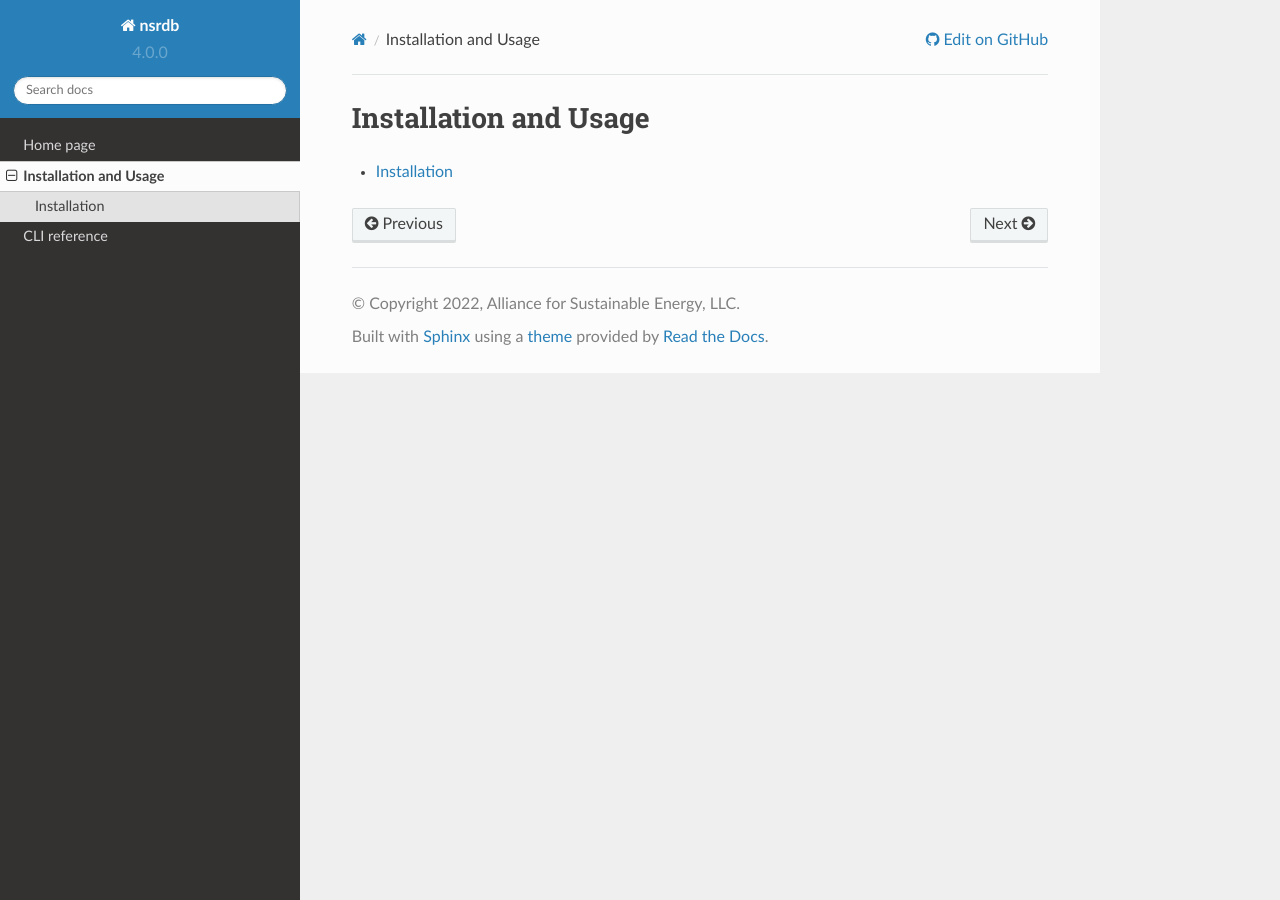
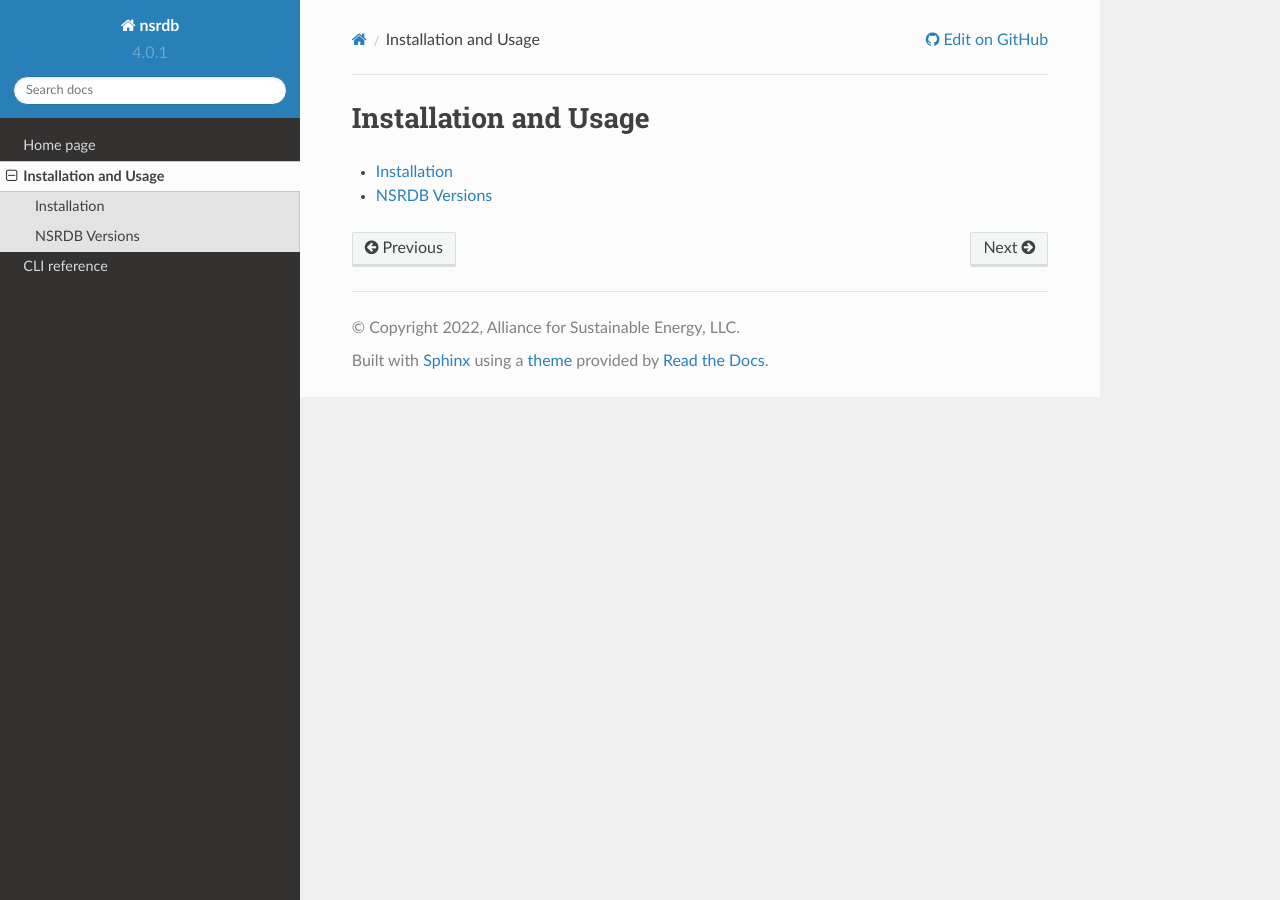
Before and after one commit to NREL/nsrdb, a Sphinx documentation site: the page built from docs/source/misc/installation_usage.rst, in a window 1280 px wide. Built offline with Sphinx 7.4.7 and the Read the Docs theme 2.0.0, drawn with Linux system fonts in a browser that asks for light colours; pages that are not in the unit, such as notebooks, are missing from menus.

```diff
--- a/README.rst
+++ b/README.rst
@@ -191,7 +191,7 @@ Grant Buster, Brandon Benton, Mike Bannister, Yu Xie, Aron Habte, Galen Maclauri
 Acknowledgments
 ===============
 
-This work (SWR-23-77) was authored by the National Renewable Energy Laboratory, operated by Alliance for Sustainable Energy, LLC, for the U.S. Department of Energy (DOE) under Contract No. DE-AC36-08GO28308. Funding provided by the DOE Grid Deployment Office (GDO), the DOE Advanced Scientific Computing Research (ASCR) program, the DOE Solar Energy Technologies Office (SETO), the DOE Wind Energy Technologies Office (WETO), the United States Agency for International Development (USAID), and the Laboratory Directed Research and Development (LDRD) program at the National Renewable Energy Laboratory. The research was performed using computational resources sponsored by the Department of Energy's Office of Energy Efficiency and Renewable Energy and located at the National Renewable Energy Laboratory. The views expressed in the article do not necessarily represent the views of the DOE or the U.S. Government. The U.S. Government retains and the publisher, by accepting the article for publication, acknowledges that the U.S. Government retains a nonexclusive, paid-up, irrevocable, worldwide license to publish or reproduce the published form of this work, or allow others to do so, for U.S. Government purposes.
+This work (SWR-23-77) was authored by the National Renewable Energy Laboratory, operated by Alliance for Sustainable Energy, LLC, for the U.S. Department of Energy (DOE) under Contract No. DE-AC36-08GO28308. Funding provided by the DOE Grid Deployment Office (GDO), the DOE Advanced Scientific Computing Research (ASCR) program, the DOE Solar Energy Technologies Office (SETO), the DOE Wind Energy Technologies Office (WETO), the United States Agency for International Development (USAID), and the Laboratory Directed Research and Development (LDRD) program at the National Renewable Energy Laboratory. The research was performed using computational resources sponsored by the Department of Energy's Office of Energy Efficiency and Renewable Energy and located at the National Renewable Energy Laboratory. The views expressed in the article do not necessarily represent the views of the DOE or the U.S. Government. The U.S. Government retains and the publisher, by accepting the article for publication, acknowledges that the U.S. Government retains a nonexclusive, paid-up, irrevocable, worldwide license to publish or reproduce the published form of this work, or allow others to do so, for U.S. Government purposes.
 
 \*Note: The “Data Years” column shows which years of NSRDB data were updated at
 the time of version release. However, each NSRDB file should be checked for the
--- a/docs/source/misc/installation.rst
+++ b/docs/source/misc/installation.rst
@@ -2,5 +2,5 @@ Installation
 ============
 
 .. include:: ../../../README.rst
-   :start-after: Installing nsrdb
+   :start-after: Installation
    :end-before: Recommended Citation
--- a/nsrdb/version.py
+++ b/nsrdb/version.py
@@ -2,4 +2,4 @@
 nsrdb version number
 """
 
-__version__ = "4.0.0"
+__version__ = "4.0.1"
--- a/requirements.txt
+++ b/requirements.txt
@@ -3,5 +3,6 @@ matplotlib
 NREL-cloud_fs>=0.0.8
 NREL-farms>=1.0.5
 NREL-reV<0.8.0
-NREL-rest2>=1.0.1
 scikit-learn>=1.0
+NREL-rest2 @ git+ssh://git@github.com/NREL/rest2.git
+mlclouds @ git+ssh://git@github.com/NREL/mlclouds.git
```
Also changed, not shown: 4 other files.
